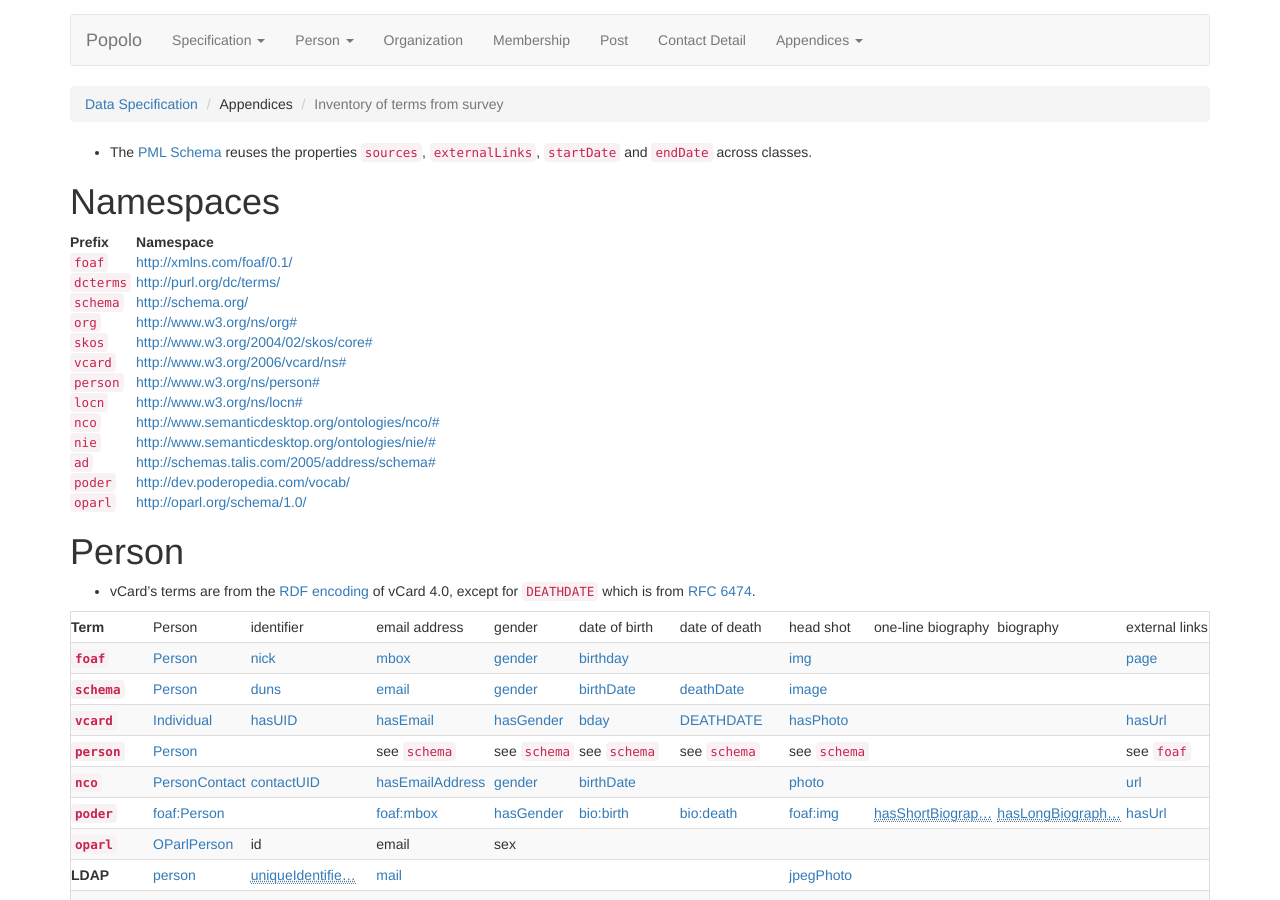
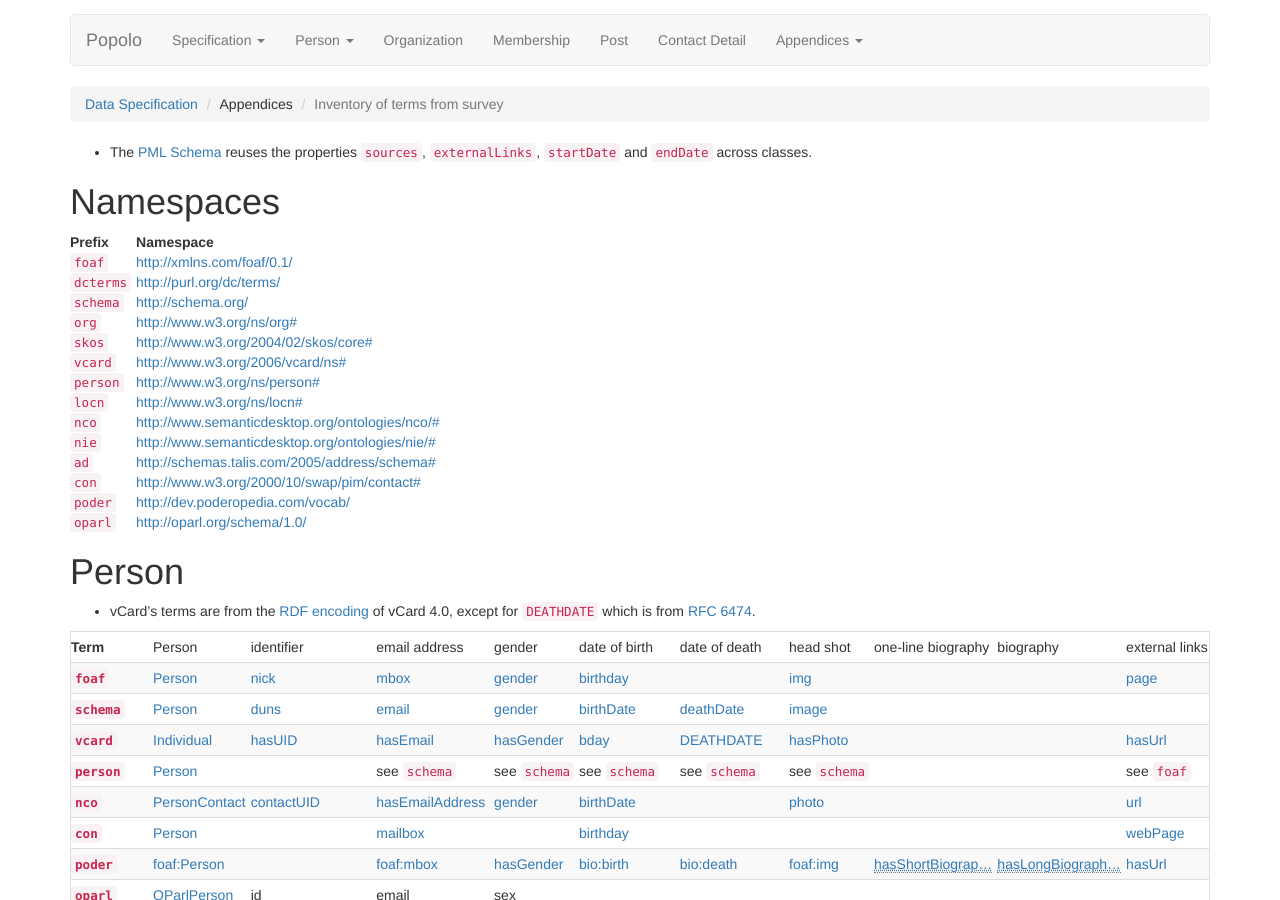
Before and after one commit to popolo-project/popolo-spec, a Jekyll site: the page built from appendices/terms.md, in a window 1280 px wide and 900 px high. Built offline with Jekyll 4.4.1, drawn with Linux system fonts in a browser that asks for light colours; nearby versions of some CDN libraries; Markdown is read by kramdown in place of the engine named in the settings.

Commit message:
add con to person terms inventory

```diff
--- a/appendices/terms.md
+++ b/appendices/terms.md
@@ -113,6 +113,14 @@ id: data
     </tr>
     <tr>
       <td>
+        <code>con</code>
+      </td>
+      <td>
+        <a href='http://www.w3.org/2000/10/swap/pim/contact#'>http://www.w3.org/2000/10/swap/pim/contact#</a>
+      </td>
+    </tr>
+    <tr>
+      <td>
         <code>poder</code>
       </td>
       <td>
@@ -551,6 +559,77 @@ id: data
       </tr>
       <tr>
         <th scope='row'>
+          <code>con</code>
+        </th>
+        <td>
+          <a href='http://www.w3.org/2000/10/swap/pim/contact#Person'>
+            Person
+          </a>
+        </td>
+        <td>
+        </td>
+        <td>
+          <a href='http://www.w3.org/2000/10/swap/pim/contact#mailbox'>
+            mailbox
+          </a>
+        </td>
+        <td>
+        </td>
+        <td>
+          <a href='http://www.w3.org/2000/10/swap/pim/contact#birthday'>
+            birthday
+          </a>
+        </td>
+        <td>
+        </td>
+        <td>
+        </td>
+        <td>
+        </td>
+        <td>
+        </td>
+        <td>
+          <a href='http://www.w3.org/2000/10/swap/pim/contact#webPage'>
+            webPage
+          </a>
+        </td>
+        <td>
+          <a href='http://www.w3.org/2000/10/swap/pim/contact#fullName'>
+            fullName
+          </a>
+        </td>
+        <td>
+        </td>
+        <td>
+        </td>
+        <td>
+          <a href='http://www.w3.org/2000/10/swap/pim/contact#familyName'>
+            familyName
+          </a>
+        </td>
+        <td>
+          <a href='http://www.w3.org/2000/10/swap/pim/contact#givenName'>
+            givenName
+          </a>
+        </td>
+        <td>
+          <a href='http://www.w3.org/2000/10/swap/pim/contact#middleName'>
+            middleName
+          </a>
+        </td>
+        <td>
+          <a href='http://www.w3.org/2000/10/swap/pim/contact#personalTitle'>
+            personalTitle
+          </a>
+        </td>
+        <td>
+          <a href='http://www.w3.org/2000/10/swap/pim/contact#personalSuffix'>
+            personalSuffix
+          </a>
+        </td>
+      </tr>
+      <tr>
+        <th scope='row'>
           <code>poder</code>
         </th>
         <td>
--- a/src/data/namespaces.csv
+++ b/src/data/namespaces.csv
@@ -10,5 +10,6 @@ locn,http://www.w3.org/ns/locn#
 nco,http://www.semanticdesktop.org/ontologies/nco/#
 nie,http://www.semanticdesktop.org/ontologies/nie/#
 ad,http://schemas.talis.com/2005/address/schema#
+con,http://www.w3.org/2000/10/swap/pim/contact#
 poder,http://dev.poderopedia.com/vocab/
 oparl,http://oparl.org/schema/1.0/
```
Also changed, not shown: src/data/person.json (+42 -0 lines).
